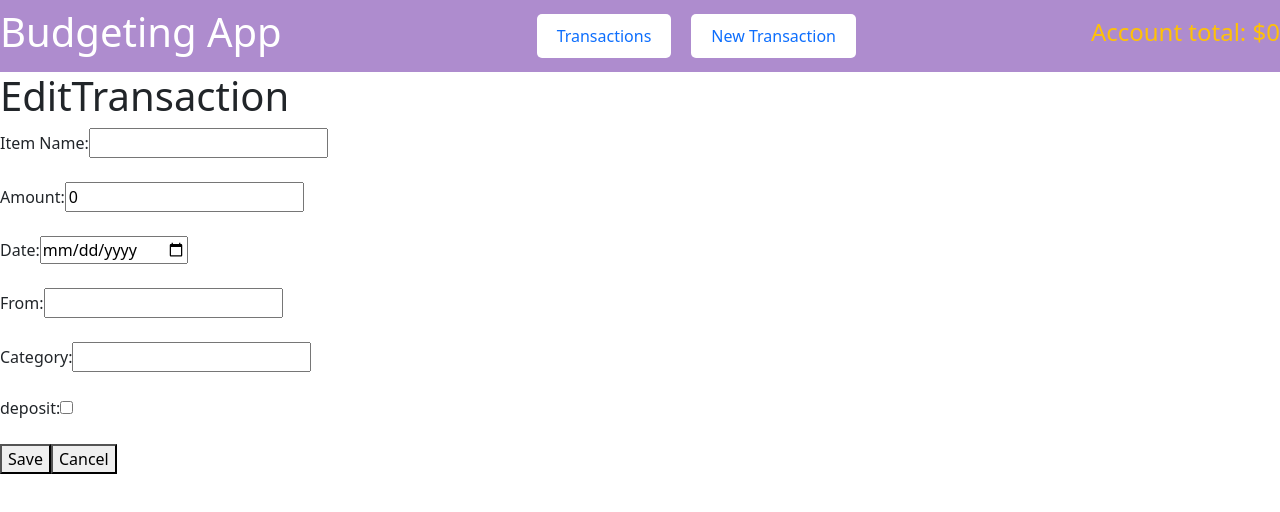
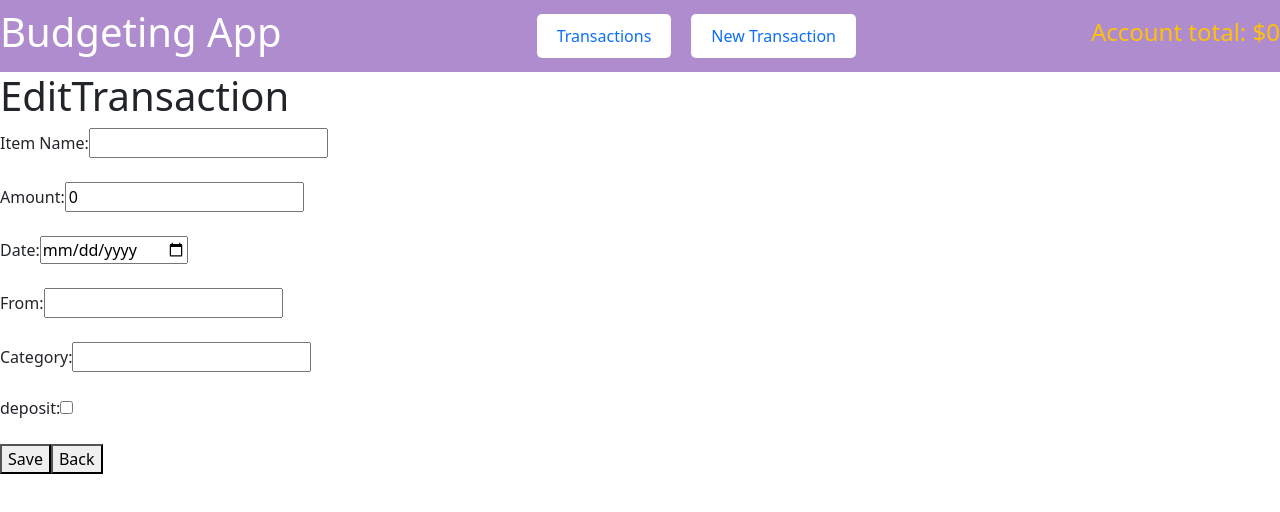
Before and after one commit to MarkRobertson67/project-budgeting-app-FrontEnd, a React (Create React App) app: page /transactions/edit/1 in a window 1280 px wide. Shown: the top 512 px of the page. Built offline with nearby package versions, Linux system fonts and the light colour scheme; no server answers.

Commit message:
EOD Commit

```diff
--- a/src/Components/EditTransaction.js
+++ b/src/Components/EditTransaction.js
@@ -131,7 +131,7 @@
               <br />
               <button type="submit">Save</button>
               <button type="button" onClick={() => navigate('/transactions')}>
-                Cancel
+                Back
               </button>
             </form>
           </div>
--- a/src/Components/NewTransaction.js
+++ b/src/Components/NewTransaction.js
@@ -127,7 +127,7 @@ export default function NewTransaction() {
           <br />
           <button type="submit">Save</button>
           <button type="button" onClick={() => navigate('/transactions')}>
-            Cancel
+            Back
           </button>
           <button onClick={handleDelete}>Delete</button>
         </form>
--- a/src/Components/TransactionIndex.js
+++ b/src/Components/TransactionIndex.js
@@ -77,6 +77,9 @@ function TransactionIndex() {
           <Link to={`/transactions/edit/${id}`}>
           <button>Edit</button>
           </Link>
+          <button type="button" onClick={() => navigate('/transactions')}>
+            Back
+          </button>
           <button onClick={handleDelete}>Delete</button>
         </Container>
       );
```
Also changed, not shown: src/Components/NavBar.js (line endings or trailing spaces).
